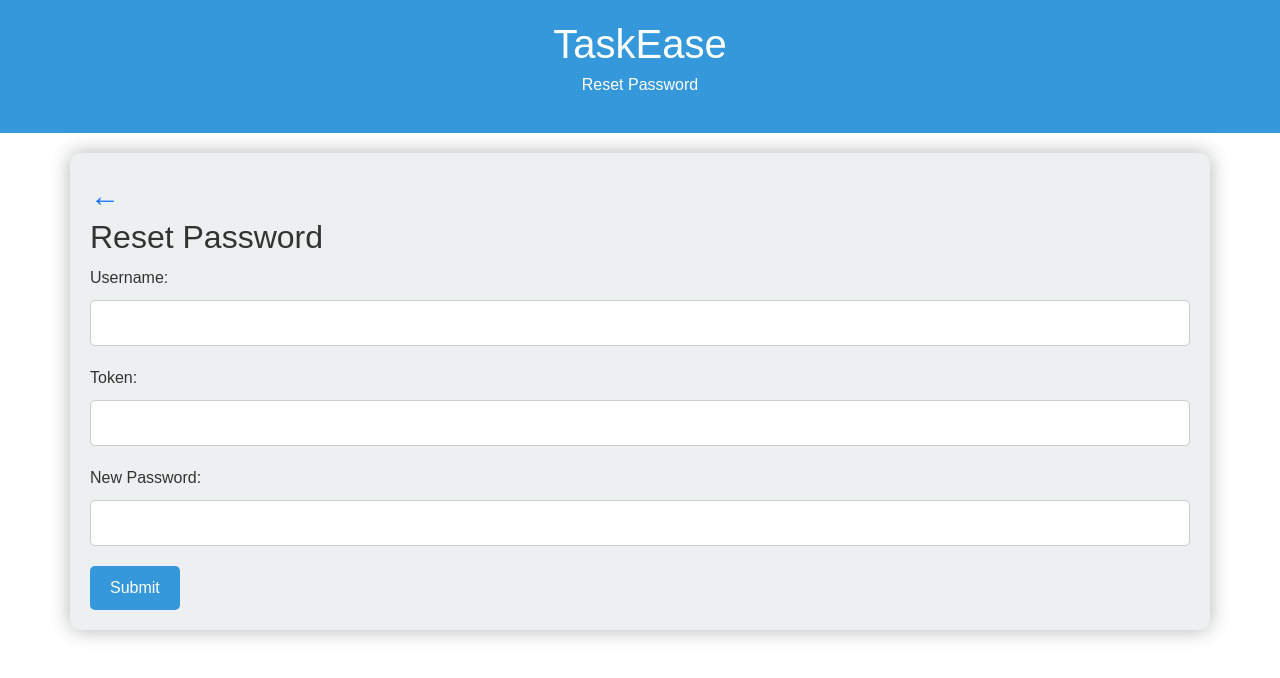
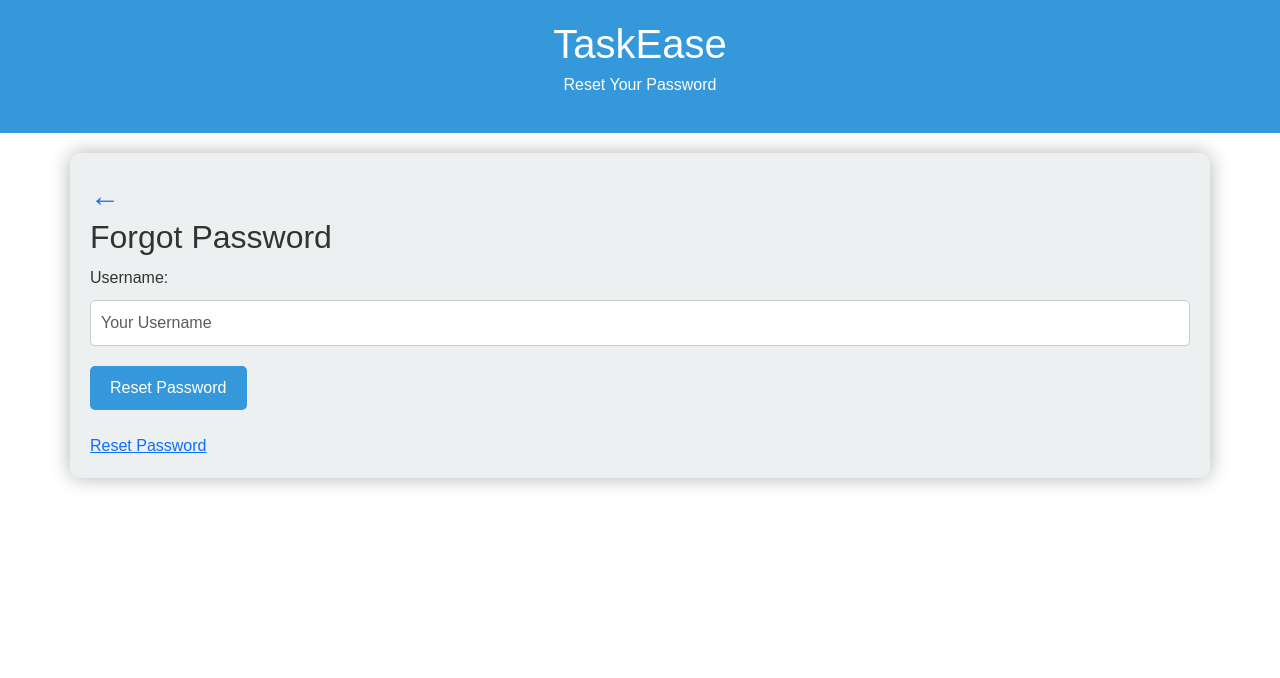
Before and after one commit to TaskEase/TaskEase, a plain HTML site: page forgot_password.html in a window 1280 px wide. Drawn offline with nearby package versions, Linux system fonts and the light colour scheme.

Commit message:
Update forgot_password.html

```diff
--- a/forgot_password.html
+++ b/forgot_password.html
@@ -1,11 +1,10 @@
-
 <!DOCTYPE html>
 <html lang="en">
 
 <head>
     <meta charset="UTF-8">
     <meta name="viewport" content="width=device-width, initial-scale=1.0">
-    <title>Reset Password</title>
+    <title>Forgot Password</title>
     <link href="https://cdn.jsdelivr.net/npm/bootstrap@5.3.0/dist/css/bootstrap.min.css" rel="stylesheet">
     <link rel="stylesheet" href="styles.css">
 </head>
@@ -15,7 +14,7 @@
     <header class="header">
         <div class="header-content">
             <h1 class="header-title">TaskEase</h1>
-            <p class="header-tagline">Reset Password</p>
+            <p class="header-tagline">Reset Your Password</p>
         </div>
     </header>
 
@@ -23,53 +22,45 @@
     <div id="content" class="content">
         <div class="container">
             <div class="task-input">
-                <!-- Hyperlink to go back to login -->
                 <a href="index.html" code style="text-decoration:none"><span style='font-size:30px;'>&#8592;</span></a>
-
-                <h2>Reset Password</h2>
-                <form id="resetPasswordForm">
+                <h2>Forgot Password</h2>
+                <!-- Added id attribute to the form -->
+                <form id="forgetPasswordForm">
                     <div class="form-group">
                         <label for="username">Username:</label>
-                        <input type="text" id="username" name="username" class="form-control" required>
+                        <input type="text" id="username" class="form-control" placeholder="Your Username" required>
                     </div>
-                    <div class="form-group">
-                        <label for="token">Token:</label>
-                        <input type="text" id="token" name="token" class="form-control" required>
-                    </div>
-                    <div class="form-group">
-                        <label for="newPassword">New Password:</label>
-                        <input type="password" id="newPassword" name="newPassword" class="form-control" required>
-                    </div>
-                    <button type="submit" class="primary-btn">Submit</button>
+                    <button type="submit" class="primary-btn">Reset Password</button>
                 </form>
                 <div id="message"></div>
+                <!-- Reset Password Link -->
+                <br>
+                <a href="reset_password.html">Reset Password</a>
             </div>
         </div>
     </div>
 
     <script>
-        document.getElementById("resetPasswordForm").addEventListener("submit", async function (event) {
+        document.getElementById("forgetPasswordForm").addEventListener("submit", async function (event) {
             event.preventDefault();
 
-            const formData = new FormData(this);
-            const username = formData.get("username");
-            const token = formData.get("token");
-            const newPassword = formData.get("newPassword");
+            console.log("Form submitted");
+
+            const username = document.getElementById("username").value.trim();
+
+            console.log("Username:", username);
 
             try {
-                const response = await fetch(`https://task-ease-537o.onrender.com/tasks/reset_password/?new_password=${newPassword}`, {
+                const response = await fetch(`https://task-ease-537o.onrender.com/tasks/forgot_password/?username=${username}`, {
                     method: "POST",
                     headers: {
                         "Content-Type": "application/json"
                     },
-                    body: JSON.stringify({
-                        "username": username,
-                        "token": token,
-                        "new_password": newPassword
-                    })
+                    body: JSON.stringify({ "username": username })
                 });
 
                 const data = await response.json();
+                console.log("Response:", data);
                 document.getElementById("message").innerText = data.message;
             } catch (error) {
                 console.error("Error:", error);
```
